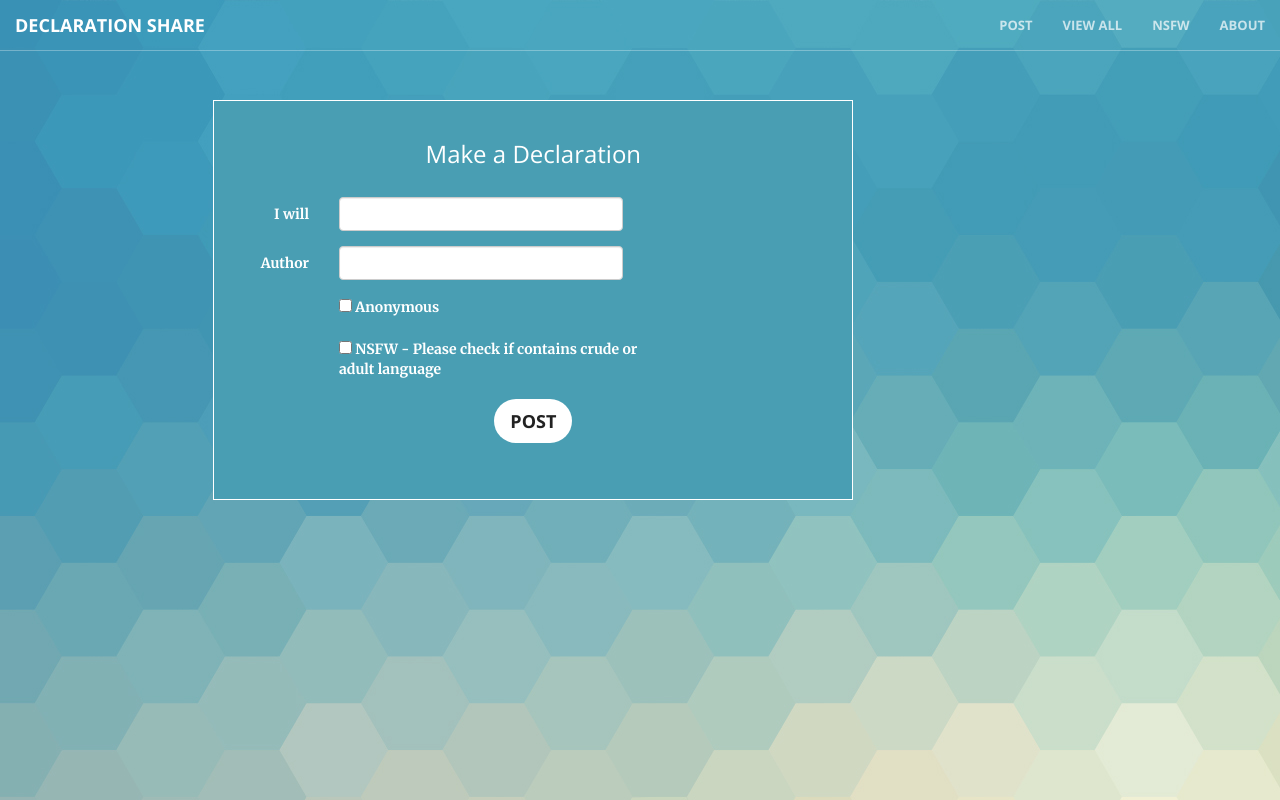
After one commit to ej2/declarationshare, a Django app: page /declaration//new/will in a window 1280 px wide. The commit adds this page. Run offline with Django 3.2, Linux system fonts and the light colour scheme; parts of the project's set-up code (start-up, migrations or seed data) failed here and were passed over; some libraries are stand-ins or nearby versions.

Commit message:
Lots of changes.

```diff
--- a/declarationshare/declaration/forms.py
+++ b/declarationshare/declaration/forms.py
@@ -8,11 +8,11 @@ class DeclarationForm(forms.Form):
     text = forms.CharField(max_length=50, widget=forms.TextInput(attrs={"class": "form-element form-control"}))
     anonymous = forms.BooleanField(required=False, widget=forms.CheckboxInput(attrs={"class": " inputcheckbox"}))
     nsfw = forms.BooleanField(required=False, widget=forms.CheckboxInput(attrs={"class": " inputcheckbox"}))
-    author = forms.CharField(max_length=50, widget=forms.TextInput(attrs={"class": "form-element form-control"}))
+    author = forms.CharField(max_length=35, widget=forms.TextInput(attrs={"class": "form-element form-control"}))
 
     def __init__(self, *args, **kwargs):
         #self.user = kwargs.pop("user")
-        #self.declare_type = kwargs.pop("declare_type")
+        self.declare_type = kwargs.pop("declare_type")
         self.instance = kwargs.pop("instance", None)
 
         super(DeclarationForm, self).__init__(*args, **kwargs)
--- a/declarationshare/declaration/templatetags/apps_declaration.py
+++ b/declarationshare/declaration/templatetags/apps_declaration.py
@@ -8,7 +8,7 @@ register = template.Library()
 
 @register.simple_tag()
 def top_declarations():
-    declarations = Declaration.objects.all()
+    declarations = Declaration.objects.filter(nsfw=False).order_by("-date_created")
 
     return render_to_string("declaration/top_list.html", {
         "declarations": declarations,
--- a/declarationshare/declaration/urls.py
+++ b/declarationshare/declaration/urls.py
@@ -2,15 +2,31 @@
 from __future__ import absolute_import, unicode_literals
 
 from django.conf.urls import url
+from django.views.generic import TemplateView
 
 from . import views
 
 urlpatterns = [
-    url(r'^new/$', views.DeclarationCreateView.as_view(), name="new"),
+    url(r'^/new/am$', views.IAmCreateView.as_view(), name="new_am"),
+    url(r'^/new/will$', views.IWillCreateView.as_view(), name="new_will"),
+    url(r'^choose/$', TemplateView.as_view(template_name='declaration/choose.html'), name="choose"),
+    url(
+        regex=r'^list/$',
+        view=views.DeclarationListView.as_view(),
+        name='list'
+    ),
+
+    url(
+        regex=r'^nsfw/$',
+        view=views.NSFWDeclarationListView.as_view(),
+        name='nsfw'
+    ),
     url(
         regex=r'^(?P<declaration_id>[\w.@+-]+)/$',
         view=views.DeclarationDetailView.as_view(),
         name='detail'
     ),
 
+
+
 ]
--- a/declarationshare/declaration/views.py
+++ b/declarationshare/declaration/views.py
@@ -2,7 +2,7 @@ from django.core.urlresolvers import reverse
 from django.shortcuts import render, redirect
 from declarationshare.declaration.forms import DeclarationForm
 from declarationshare.declaration.models import Declaration
-from django.views.generic import DetailView, CreateView
+from django.views.generic import DetailView, CreateView, ListView
 
 
 class DeclarationDetailView(DetailView):
@@ -13,12 +13,47 @@ class DeclarationDetailView(DetailView):
     pk_url_kwarg = "declaration_id"
 
 
-class DeclarationCreateView(CreateView):
+class BaseDeclarationCreateView(CreateView):
     model = Declaration
     form_class = DeclarationForm
-    template_name = "declaration/manage.html"
 
     def form_valid(self, form):
         self.object = form.save()
 
         return redirect(reverse("declaration:detail", args=[self.object.pk]))
+
+
+class IAmCreateView(BaseDeclarationCreateView):
+    template_name = "declaration/new_am.html"
+
+    def get_form_kwargs(self):
+        kwargs = super(IAmCreateView, self).get_form_kwargs()
+        kwargs['declare_type'] = "AM"
+        return kwargs
+
+
+class IWillCreateView(BaseDeclarationCreateView):
+    template_name = "declaration/new_will.html"
+
+    def get_form_kwargs(self):
+        kwargs = super(IWillCreateView, self).get_form_kwargs()
+        kwargs['declare_type'] = "WILL"
+        return kwargs
+
+
+class DeclarationListView(ListView):
+    context_object_name = 'declarations'
+    template_name = "declaration/list.html"
+    paginate_by = 100
+
+    def get_queryset(self):
+        return Declaration.objects.filter(nsfw=False)
+
+
+class NSFWDeclarationListView(ListView):
+    context_object_name = 'declarations'
+    template_name = "declaration/list.html"
+    paginate_by = 100
+
+    def get_queryset(self):
+        return Declaration.objects.filter(nsfw=True)
--- a/declarationshare/static/css/creative.css
+++ b/declarationshare/static/css/creative.css
@@ -242,7 +242,8 @@ header .header-content .header-content-inner p {
 }
 
 .section-heading {
-    margin-top: 0;
+  margin-top: 0;
+  word-wrap: break-word;
 }
 
 .service-box {
--- a/declarationshare/templates/base.html
+++ b/declarationshare/templates/base.html
@@ -49,6 +49,16 @@
   </head>
 
   <body id="page-top">
+    <div id="fb-root"></div>
+    <script>(function(d, s, id) {
+      var js, fjs = d.getElementsByTagName(s)[0];
+      if (d.getElementById(id)) return;
+      js = d.createElement(s); js.id = id;
+      js.src = "//connect.facebook.net/en_US/sdk.js#xfbml=1&version=v2.5&appId=195900611139";
+      fjs.parentNode.insertBefore(js, fjs);
+    }(document, 'script', 'facebook-jssdk'));
+    </script>
+
     <nav id="mainNav" class="navbar navbar-default navbar-fixed-top">
         <div class="container-fluid">
             <!-- Brand and toggle get grouped for better mobile display -->
@@ -65,28 +75,12 @@
             <!-- Collect the nav links, forms, and other content for toggling -->
             <div class="collapse navbar-collapse" id="bs-example-navbar-collapse-1">
                 <ul class="nav navbar-nav navbar-right">
-                    <li>
-                        <a class="page-scroll" href="{% url "about" %}">About</a>
-                    </li>
+                  <li><a class="page-scroll" href="{% url "declaration:choose" %}">Post</a></li>
+                  <li><a class="page-scroll" href="{% url "declaration:list" %}">View All</a></li>
+                  <li><a class="page-scroll" href="{% url "declaration:nsfw" %}">NSFW</a></li>
+                  <li><a class="page-scroll" href="{% url "about" %}">About</a></li>
+                </ul>
 
-                </ul>
-                <ul class="nav navbar-nav pull-right">
-              {% if request.user.is_authenticated %}
-                <li class="nav-item">
-                  <a class="nav-link" href="{% url 'users:detail' request.user.username  %}">{% trans "My Profile" %}</a>
-                </li>
-                <li class="nav-item">
-                  <a class="nav-link" href="{% url 'account_logout' %}">{% trans "Logout" %}</a>
-                </li>
-              {% else %}
-                <li class="nav-item">
-                  <a id="sign-up-link" class="nav-link" href="{% url 'account_signup' %}">{% trans "Sign Up" %}</a>
-                </li>
-                <li class="nav-item">
-                  <a id="log-in-link" class="nav-link" href="{% url 'account_login' %}">{% trans "Log In" %}</a>
-                </li>
-              {% endif %}
-            </ul>
             </div>
             <!-- /.navbar-collapse -->
         </div>
@@ -106,7 +100,7 @@
                   Who are you? Who do you want to be? What will you do? Proclaim,
                   announce and declare it here -- the world wants to know!
                 </p>
-                <a href="{% url "declaration:new" %}#create" class="btn btn-primary btn-xl page-scroll">Share your declaration</a>
+                <a href="{% url "declaration:choose" %}#create" class="btn btn-primary btn-xl page-scroll">Share your declaration</a>
             </div>
         </div>
       </header>-->
--- /dev/null
+++ b/declarationshare/templates/declaration/new_will.html
@@ -0,0 +1,57 @@
+{% extends "base.html" %}
+
+{% block content %}
+
+  <section class="" id="create">
+      <div class="container-fluid">
+          <div class="row">
+              <div class="col-md-offset-2 col-md-6 declaration-home blue">
+                <h3 style="padding-bottom: 20px;">Make a Declaration</h3>
+                <form action="" method="post" class="form-horizontal">
+                {% csrf_token %}
+
+                  <div class="form-group">
+                    <label for="text" class="col-sm-2 control-label form-text">I will</label>
+                    <div class="col-sm-6">
+                    {{ form.text }}
+                    </div>
+                  </div>
+
+                 <div class="form-group">
+                    <label for="author" class="col-sm-2 control-label form-text">Author</label>
+                    <div class="col-sm-6">
+                    {{ form.author }}
+                    </div>
+                 </div>
+
+                <div class="form-group">
+                  <div class="col-sm-offset-2 col-sm-7">
+                    <div class="checkbox-container">
+                      <label for="id_anonymous">{{ form.anonymous }} Anonymous</label>
+                    </div>
+                  </div>
+                </div>
+
+                <div class="form-group">
+                  <div class="col-sm-offset-2 col-sm-7">
+                    <div class="checkbox-container">
+                      <label for="id_nsfw">{{ form.nsfw }} NSFW - Please check if contains crude or adult language</label>
+                    </div>
+                  </div>
+                </div>
+
+                <input type="submit" value="Post" class="btn btn-default btn-lg" />
+              </form>
+
+              </div>
+          </div>
+      </div>
+  </section>
+
+{% endblock content %}
+
+{% block additional-js %}
+ <script>
+  $('.dropdown-toggle').dropdown()
+ </script>
+{% endblock additional-js %}
--- a/declarationshare/templates/pages/home.html
+++ b/declarationshare/templates/pages/home.html
@@ -18,7 +18,7 @@
           {% top_declarations %}
           <div class="col-md-3 declaration-box" style="padding-top: 80px;text-align: center;">
             <h2 class="section-heading">
-              <a href="{% url "declaration:new" %}" class="btn btn-default">+ Post Declaration</a>
+              <a href="{% url "declaration:choose" %}" class="btn btn-default">+ Post Declaration</a>
             </h2>
           </div>
         </div>
```
Also changed, not shown: declarationshare/templates/declaration/choose.html (added, +21 -0 lines), declarationshare/templates/declaration/detail.html (+12 -16 lines), declarationshare/templates/declaration/list.html (added, +26 -0 lines), declarationshare/templates/pages/about.html (+12 -13 lines), declarationshare/templates/declaration/new_am.html (renamed from declarationshare/templates/declaration/manage.html), declarationshare/templates/declaration/nsfw_list.html (added).
